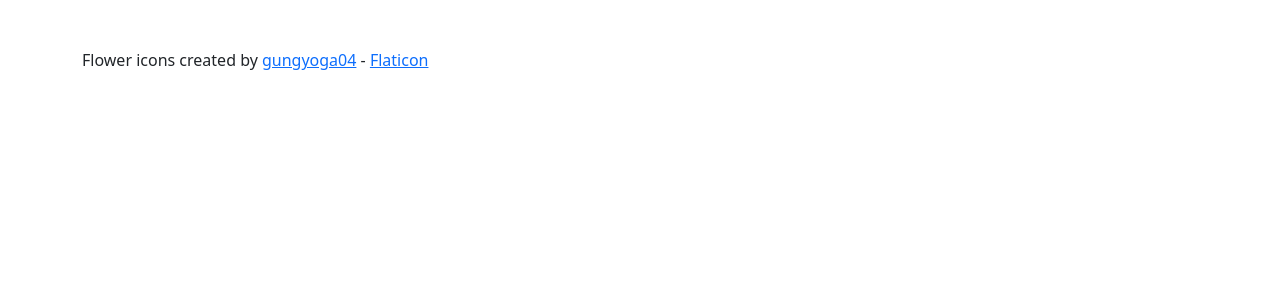
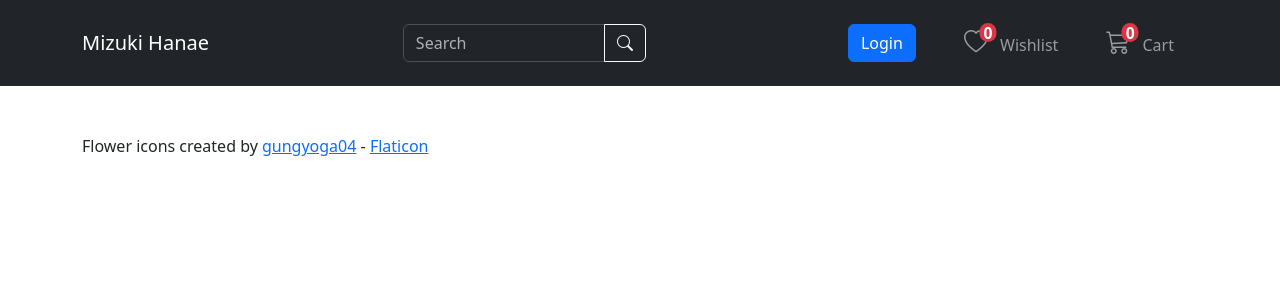
Before and after one commit to ShiviPro/mizuki-hanae, a React (Vite) app: page / in a window 1280 px wide. Shown: the top 300 px of the page. Built offline with nearby package versions, Linux system fonts and the light colour scheme.

Commit message:
feat: add header

```diff
--- /dev/null
+++ b/src/components/Header.jsx
@@ -0,0 +1,63 @@
+const Header = () => {
+  return (
+    <header>
+      <nav className="navbar navbar-expand-lg bg-dark" data-bs-theme="dark">
+        <div className="container my-2">
+          <a href="" className="navbar-brand">
+            Mizuki Hanae
+          </a>
+
+          <button
+            className="navbar-toggler"
+            type="button"
+            data-bs-toggle="collapse"
+            data-bs-target="#navbarNav"
+            aria-controls="navbarNav"
+            aria-expanded="false"
+            aria-label="Toggle navigation"
+          >
+            <span className="navbar-toggler-icon"></span>
+          </button>
+
+          <div id="navbarNav" className="navbar-collapse collapse">
+            <div className="input-group w-25 mx-auto">
+              <input className="form-control" placeholder="Search" />
+              <button className="btn btn-outline-light">
+                <i className="bi bi-search"></i>
+              </button>
+            </div>
+            <ul className="navbar-nav text-center">
+              <li className="nav-item mx-3">
+                <a className="nav-link" href="">
+                  <span className="btn btn-primary">Login</span>
+                </a>
+              </li>
+              <li className="nav-item mx-3">
+                <a className="nav-link" href="">
+                  <span className="bi bi-heart fs-4 position-relative">
+                    <span className="badge text-bg-danger px-1 py-0 rounded-pill position-absolute start-100 bottom-50 translate-middle-x">
+                      <small>0</small>
+                    </span>
+                  </span>{" "}
+                  <span className="ms-2">Wishlist</span>
+                </a>
+              </li>
+              <li className="nav-item mx-3">
+                <a className="nav-link" href="">
+                  <span className="bi bi-cart3 fs-4 position-relative">
+                    <span className="badge text-bg-danger px-1 py-0 rounded-pill position-absolute start-100 bottom-50 translate-middle-x">
+                      <small>0</small>
+                    </span>
+                  </span>{" "}
+                  <span className="ms-2">Cart</span>
+                </a>
+              </li>
+            </ul>
+          </div>
+        </div>
+      </nav>
+    </header>
+  );
+};
+
+export default Header;
--- /dev/null
+++ b/src/icons.css
@@ -0,0 +1 @@
+@import url("https://cdn.jsdelivr.net/npm/bootstrap-icons@1.13.1/font/bootstrap-icons.min.css");
--- a/src/main.jsx
+++ b/src/main.jsx
@@ -2,6 +2,7 @@ import { StrictMode } from "react";
 import { createRoot } from "react-dom/client";
 import "bootstrap/dist/css/bootstrap.min.css";
 import "bootstrap/dist/js/bootstrap.min.js";
+import "./icons.css";
 import App from "./App.jsx";
 
 createRoot(document.getElementById("root")).render(
--- a/src/pages/Home.jsx
+++ b/src/pages/Home.jsx
@@ -1,7 +1,9 @@
+import Header from "../components/Header";
 import Footer from "../components/Footer";
 
 const Home = () => (
   <>
+    <Header />
     <main></main>
     <Footer />
   </>
```
